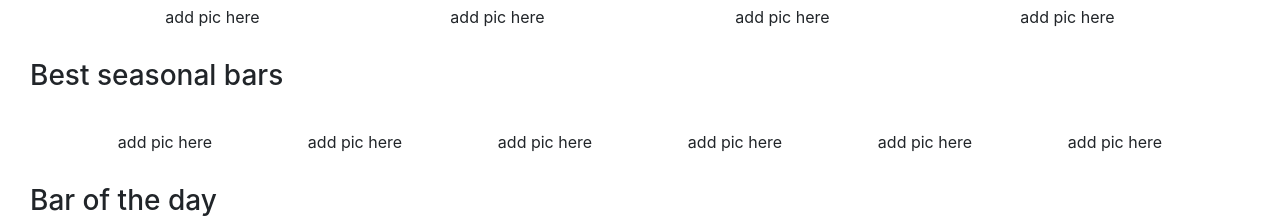
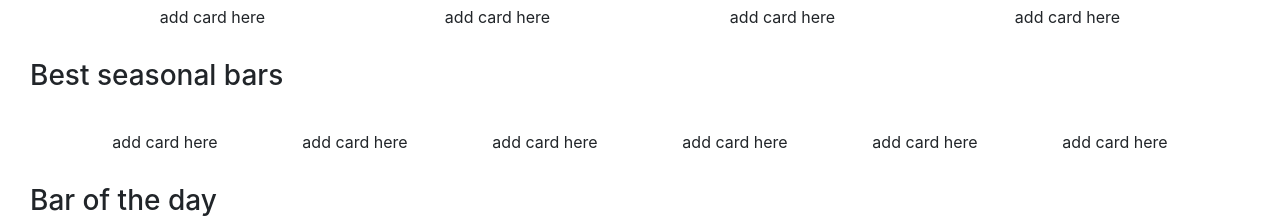
Before and after one commit to JellyBread97/U2-D8-HW, a plain HTML site: page index.html in a window 1280 px wide. Shown: the part 473-691 px from the top of the page. Drawn offline with nearby package versions, Linux system fonts and the light colour scheme.

Commit message:
small change

```diff
--- a/index.html
+++ b/index.html
@@ -53,22 +53,22 @@
     <h3 id="dealoftheweek">Bars of the week</h3>
     <div class="container text-center">
       <div class="row">
-        <div class="col-sm-6 col-md-4 col-lg-3">add pic here</div>
-        <div class="col-sm-6 col-md-4 col-lg-3">add pic here</div>
-        <div class="col-sm-6 col-md-4 col-lg-3">add pic here</div>
-        <div class="col-sm-6 col-md-4 col-lg-3">add pic here</div>
+        <div class="col-sm-6 col-md-4 col-lg-3">add card here</div>
+        <div class="col-sm-6 col-md-4 col-lg-3">add card here</div>
+        <div class="col-sm-6 col-md-4 col-lg-3">add card here</div>
+        <div class="col-sm-6 col-md-4 col-lg-3">add card here</div>
       </div>
     </div>
 
     <h3 id="welcomesummer">Best seasonal bars</h3>
     <div class="container text-center">
       <div class="row">
-        <div class="col-sm-6 col-md-4 col-lg-2">add pic here</div>
-        <div class="col-sm-6 col-md-4 col-lg-2">add pic here</div>
-        <div class="col-sm-6 col-md-4 col-lg-2">add pic here</div>
-        <div class="col-sm-6 col-md-4 col-lg-2">add pic here</div>
-        <div class="col-sm-6 col-md-4 col-lg-2">add pic here</div>
-        <div class="col-sm-6 col-md-4 col-lg-2">add pic here</div>
+        <div class="col-sm-6 col-md-4 col-lg-2">add card here</div>
+        <div class="col-sm-6 col-md-4 col-lg-2">add card here</div>
+        <div class="col-sm-6 col-md-4 col-lg-2">add card here</div>
+        <div class="col-sm-6 col-md-4 col-lg-2">add card here</div>
+        <div class="col-sm-6 col-md-4 col-lg-2">add card here</div>
+        <div class="col-sm-6 col-md-4 col-lg-2">add card here</div>
       </div>
     </div>
 
```
